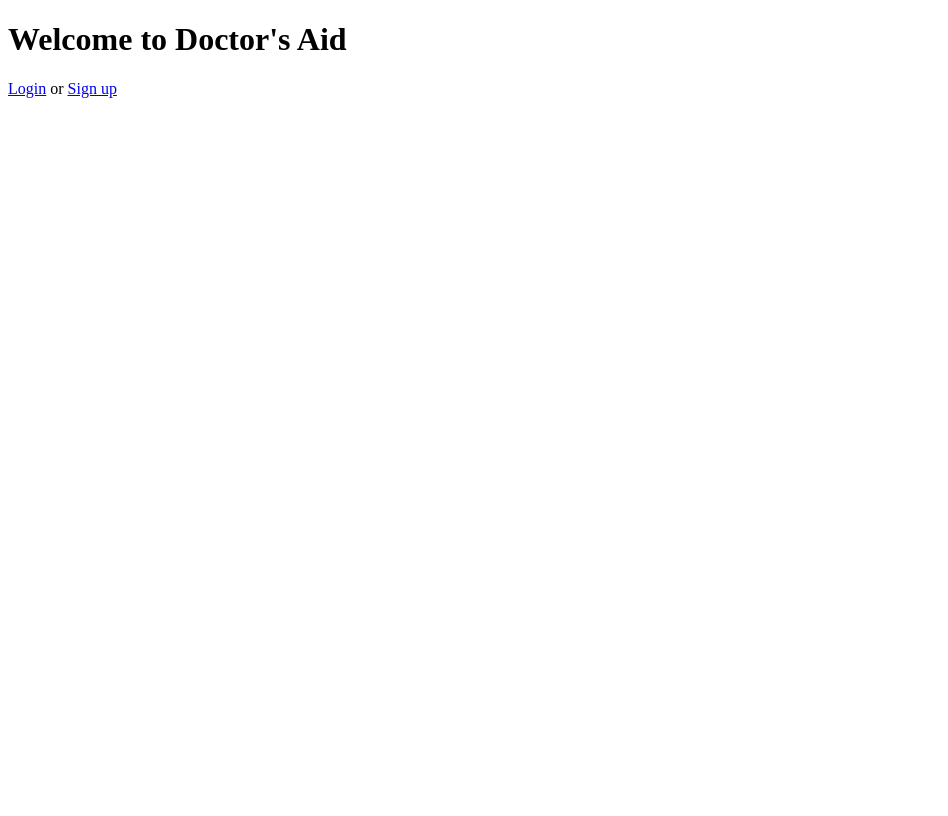
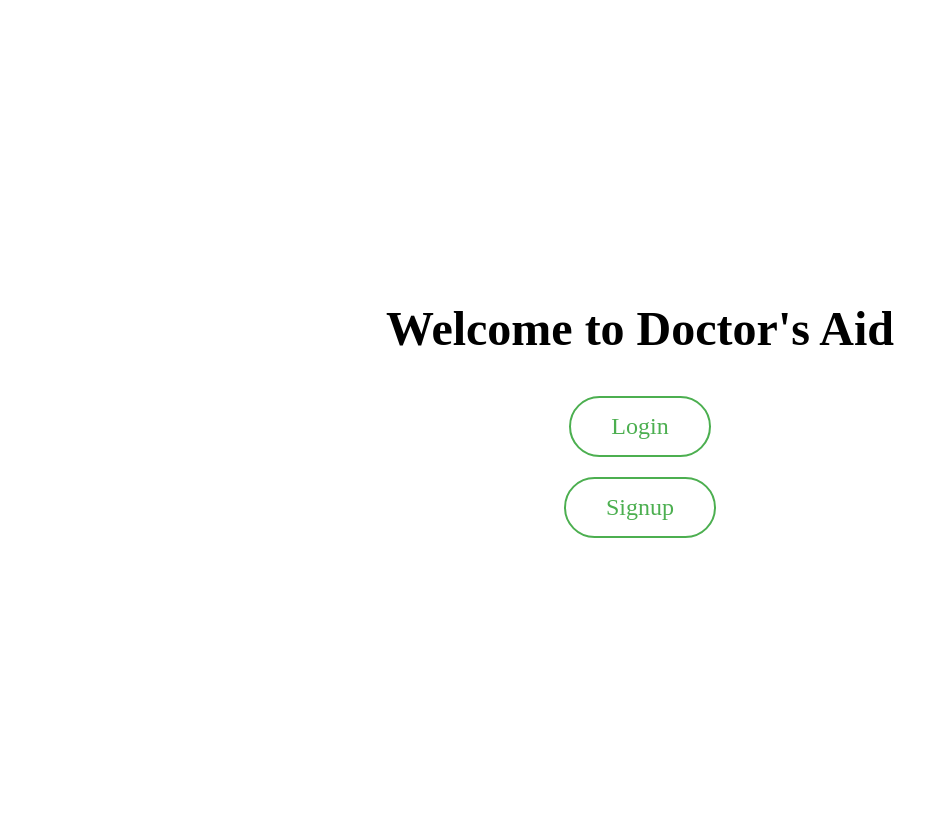
Before and after one commit to shashankdhavala/EMKE, a Django app: template playground/templates/home.html in a window 1280 px wide. Shown: the whole page, without its empty margins (0-948 px from the left). Before the commit the page ends 98 px from the top, so only its background shows below. Run offline with Django 4.2, Linux system fonts and the light colour scheme; the template is opened without the code that fills it, so the values that code supplies are empty.

Commit message:
Changed url fashion

```diff
--- a/EMKE/urls.py
+++ b/EMKE/urls.py
@@ -20,6 +20,6 @@ import debug_toolbar
 
 urlpatterns = [
     path('admin/', admin.site.urls),
-    path('playground/', include('playground.urls')),
+    path('', include('playground.urls')),
     path('__debug__/', include('debug_toolbar.urls'))
 ]
--- /dev/null
+++ b/playground/templates/home.css
@@ -0,0 +1,37 @@
+/* Center the links vertically and horizontally */
+.container {
+    display: flex;
+    justify-content: center;
+    align-items: center;
+    height: 100vh;
+  }
+
+  /* Style the links */
+  .links {
+    display: flex;
+    flex-direction: column;
+    align-items: center;
+  }
+
+  .links h1 {
+    font-size: 3em;
+    font-weight: bold;
+    margin-bottom: 30px;
+  }
+
+  .links a {
+    display: block;
+    margin: 10px;
+    padding: 15px 40px;
+    border: 2px solid #4CAF50;
+    border-radius: 50px;
+    text-decoration: none;
+    color: #4CAF50;
+    font-size: 1.5em;
+    transition: all 0.3s ease-in-out;
+  }
+
+  .links a:hover {
+    background-color: #4CAF50;
+    color: white;
+  }
--- a/playground/templates/home.html
+++ b/playground/templates/home.html
@@ -1,10 +1,17 @@
 <!DOCTYPE html>
 <html>
 <head>
-    <title>Doctor's Aid</title>
+	<title>Doctor'd Aid</title>
+	<!-- Link to your CSS file -->
+	<link rel="stylesheet" type="text/css" href="./home.css">
 </head>
 <body>
-    <h1>Welcome to Doctor's Aid</h1>
-    <a href="{% url 'login' %}">Login</a> or <a href="{% url 'signup' %}">Sign up</a>
+	<div class="container">
+		<div class="links">
+			<h1>Welcome to Doctor's Aid</h1>
+			<a href="{% url 'login' %}">Login</a>
+			<a href="{% url 'signup' %}">Signup</a>
+		</div>
+	</div>
 </body>
 </html>
```
